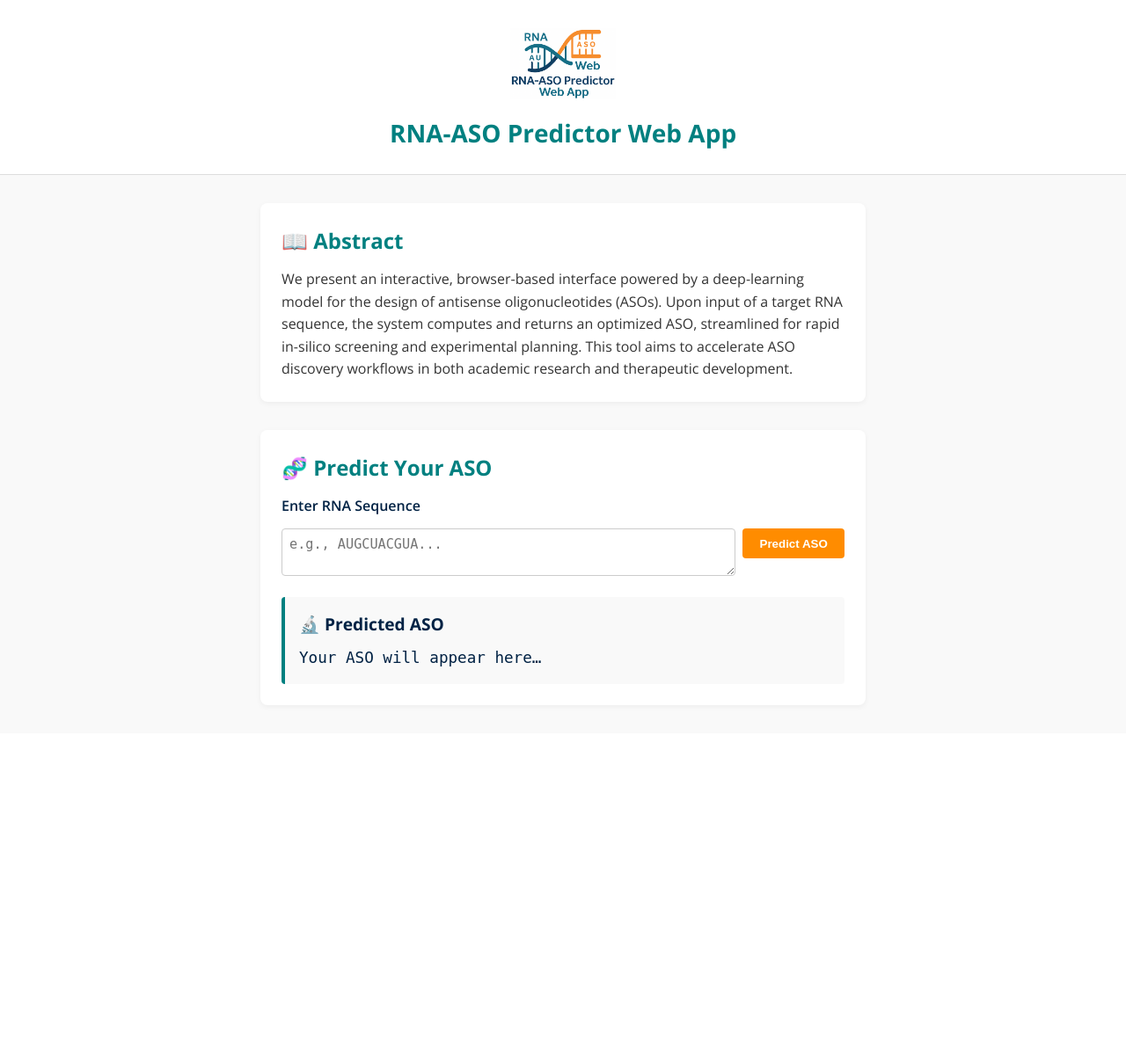
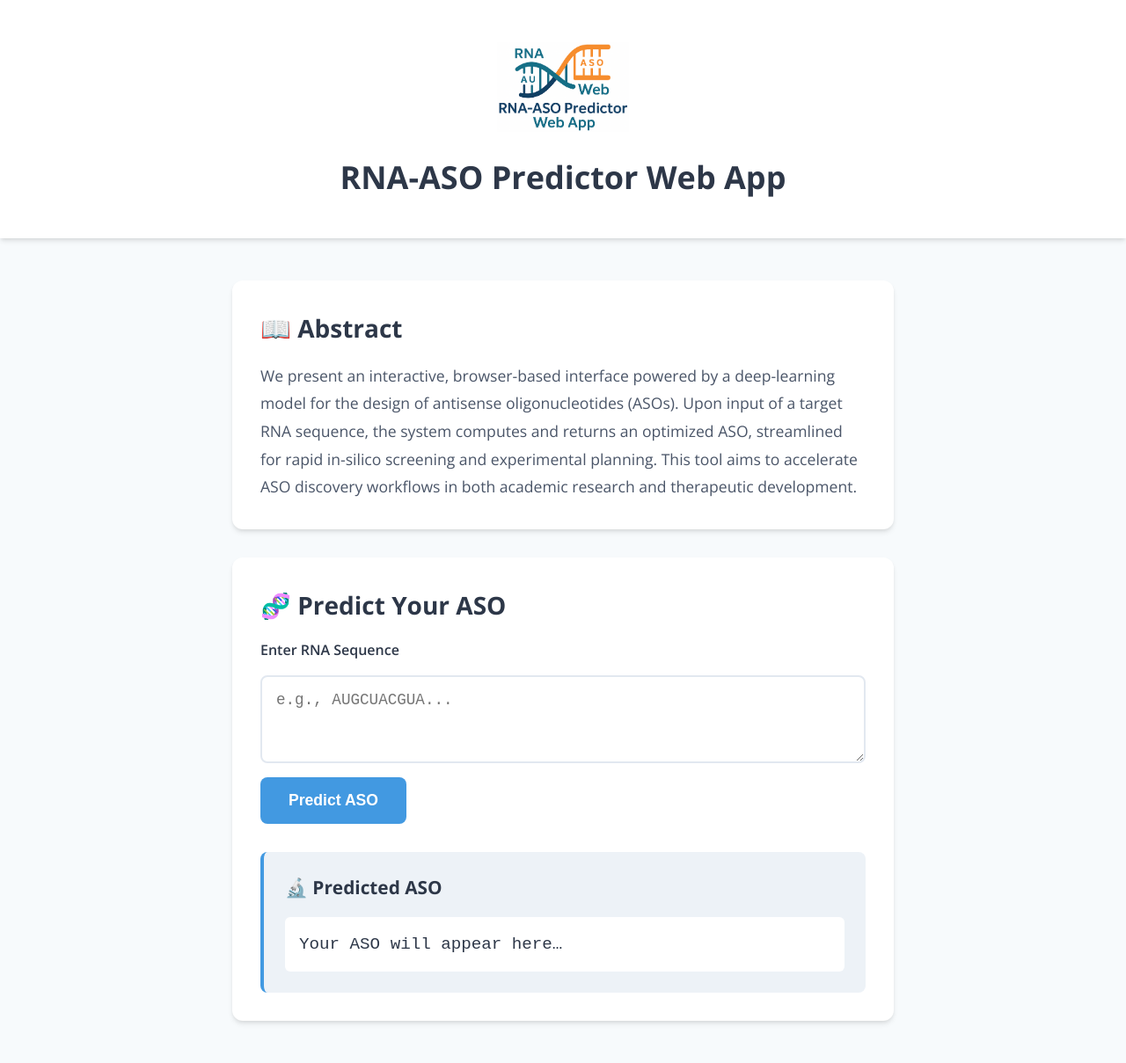
Before and after one commit to HillelCharbit/ASO-web, a Flask app: page / in a window 1280 px wide. Shown: the whole page at 88% size. Before the commit the page ends 804 px from the top, so only its background shows below. Run offline with Flask 3, Linux system fonts and the light colour scheme.

Commit message:
Assistant checkpoint: Updated CSS styling for a modern and polished look
Assistant generated file changes:
- static/css/style.css: Update styling for a modern look

---

User prompt:

still super simple and ugly

Replit-Commit-Author: Assistant
Replit-Commit-Session-Id: ba401b2c-a93b-4882-b80c-f253eb33d42e

```diff
--- a/static/css/style.css
+++ b/static/css/style.css
@@ -1,9 +1,11 @@
+
 :root {
-  --color-primary:   #008080; /* teal */
-  --color-accent:    #FF8C00; /* orange */
-  --color-dark:      #002244; /* navy */
-  --color-light:     #F9F9F9; /* off-white */
-  --font-sans:       'Open Sans', sans-serif;
+  --color-primary: #2D3748;
+  --color-accent: #4299E1;
+  --color-dark: #1A202C;
+  --color-light: #F7FAFC;
+  --font-sans: 'Open Sans', system-ui, sans-serif;
+  --shadow-md: 0 4px 6px -1px rgba(0, 0, 0, 0.1), 0 2px 4px -1px rgba(0, 0, 0, 0.06);
 }
 
 * {
@@ -21,104 +23,122 @@ body {
 
 .site-header {
   text-align: center;
-  padding: 2rem 1rem 1rem;
+  padding: 3rem 1rem 2rem;
   background: white;
-  border-bottom: 1px solid #ddd;
+  box-shadow: var(--shadow-md);
 }
 
 .site-header .logo {
-  width: 120px;
-  margin-bottom: 0.5rem;
+  width: 150px;
+  margin-bottom: 1rem;
+  transition: transform 0.2s;
+}
+
+.site-header .logo:hover {
+  transform: scale(1.05);
 }
 
 .site-header h1 {
-  font-size: 1.75rem;
+  font-size: 2.25rem;
   font-weight: 700;
   color: var(--color-primary);
   margin-bottom: 0.5rem;
 }
 
 .container {
-  max-width: 720px;
-  margin: 2rem auto;
-  padding: 0 1rem;
+  max-width: 800px;
+  margin: 3rem auto;
+  padding: 0 1.5rem;
 }
 
 h2 {
-  font-size: 1.5rem;
-  margin-bottom: 0.75rem;
+  font-size: 1.75rem;
+  margin-bottom: 1rem;
   color: var(--color-primary);
+  display: flex;
+  align-items: center;
+  gap: 0.5rem;
 }
 
 .abstract,
 .predictor {
   background: white;
-  padding: 1.5rem;
-  border-radius: 8px;
+  padding: 2rem;
+  border-radius: 12px;
   margin-bottom: 2rem;
-  box-shadow: 0 2px 6px rgba(0,0,0,0.05);
+  box-shadow: var(--shadow-md);
 }
 
 .abstract p {
-  font-size: 1rem;
-  color: #333;
+  font-size: 1.1rem;
+  color: #4A5568;
+  line-height: 1.8;
 }
 
 .predictor form {
   display: grid;
-  grid-template-columns: 1fr auto;
-  gap: 0.5rem;
-  align-items: start;
-  margin-bottom: 1.5rem;
+  grid-gap: 1rem;
+  margin-bottom: 2rem;
 }
 
 .predictor label {
-  grid-column: 1 / -1;
   font-weight: 600;
-  margin-bottom: 0.25rem;
+  color: var(--color-primary);
 }
 
 .predictor textarea {
-  grid-column: 1 / 2;
-  font-family: monospace;
-  font-size: 0.95rem;
-  padding: 0.5rem;
-  border: 1px solid #ccc;
-  border-radius: 4px;
+  font-family: 'Courier New', monospace;
+  font-size: 1.1rem;
+  padding: 1rem;
+  border: 2px solid #E2E8F0;
+  border-radius: 8px;
   resize: vertical;
+  min-height: 100px;
+  transition: border-color 0.2s;
+}
+
+.predictor textarea:focus {
+  outline: none;
+  border-color: var(--color-accent);
 }
 
 .predictor button {
-  grid-column: 2 / 3;
-  padding: 0.6rem 1.2rem;
+  padding: 1rem 2rem;
   background: var(--color-accent);
   border: none;
-  border-radius: 4px;
+  border-radius: 8px;
   color: white;
   font-weight: 600;
+  font-size: 1.1rem;
   cursor: pointer;
-  transition: background 0.2s;
+  transition: transform 0.2s, background-color 0.2s;
+  width: fit-content;
 }
 
 .predictor button:hover {
-  background: darkorange;
+  transform: translateY(-2px);
+  background: #3182CE;
 }
 
 .result {
-  background: var(--color-light);
-  padding: 1rem;
-  border-radius: 4px;
-  border-left: 4px solid var(--color-primary);
+  background: #EDF2F7;
+  padding: 1.5rem;
+  border-radius: 8px;
+  border-left: 4px solid var(--color-accent);
 }
 
 .result h3 {
-  margin-bottom: 0.5rem;
-  font-size: 1.2rem;
+  margin-bottom: 1rem;
+  font-size: 1.3rem;
+  color: var(--color-primary);
 }
 
 #aso-output {
-  font-family: monospace;
-  font-size: 1.1rem;
-  color: var(--color-dark);
+  font-family: 'Courier New', monospace;
+  font-size: 1.2rem;
+  color: var(--color-primary);
   word-break: break-all;
+  padding: 1rem;
+  background: white;
+  border-radius: 6px;
 }
```
